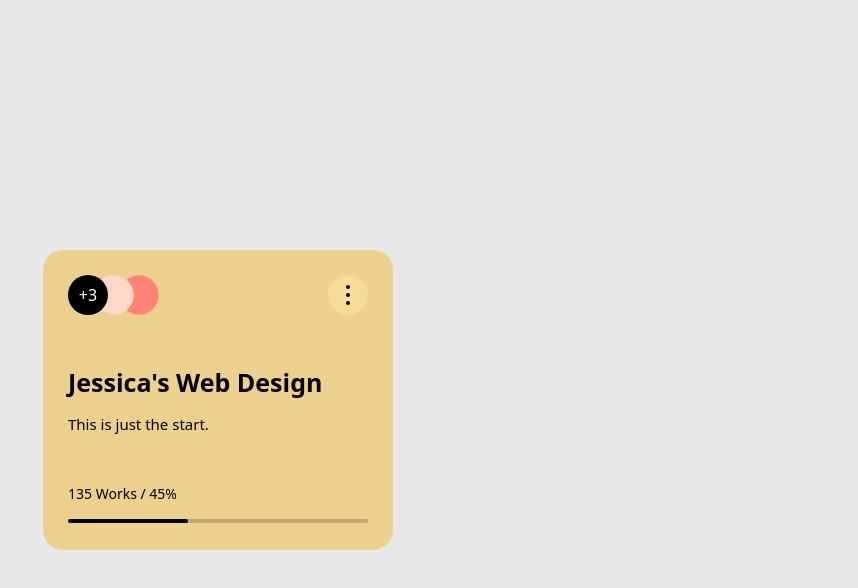
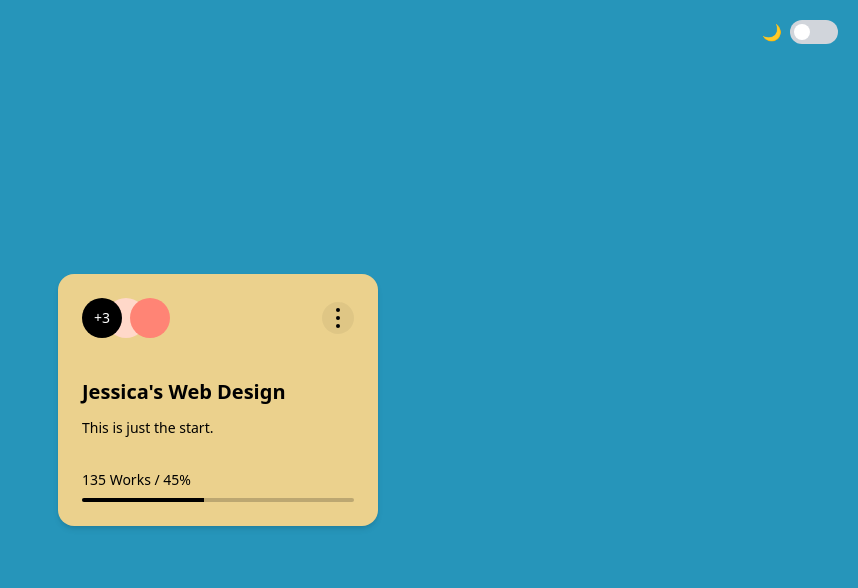
Before and after one commit to jessicabaron92-rgb/hero-page, a plain HTML site: page index.html in a window 1280 px wide. Shown: the whole page, without its empty margins (422-1280 px from the left). Drawn offline with nearby package versions, Linux system fonts and the light colour scheme.

Commit message:
Update index.html

```diff
--- a/index.html
+++ b/index.html
@@ -1,165 +1,59 @@
 <!DOCTYPE html>
-<html lang="en">
+<html lang="en" class="">
   <head>
     <meta charset="UTF-8" />
-  <meta name="viewport" content="width=device-width, initial-scale=1.0"/>
+    <meta name="viewport" content="width=device-width, initial-scale=1.0" />
     <title>Jessica's Web Design</title>
+    <script src="https://cdn.tailwindcss.com"></script>
+    <script>
+      tailwind.config = { darkMode: 'class' };
+    </script>
     <style>
-    body {
-      background: #e8e8e8;
-      display: flex;
-      justify-content: center;
-      align-items: center;
-      height: 100vh;
-      margin: 0;
-      font-family: system-ui, -apple-system, BlinkMacSystemFont, 'Segoe UI', Roboto, Oxygen, Ubuntu, Cantarell, 'Open Sans', 'Helvetica Neue', sans-serif;
-    }
-
-    .card {
-      --main-color: #000;
-      --bg-color: #EBD18D;
-      width: 300px;
-      padding: 25px;
-      background: var(--bg-color);
-      border-radius: 20px;
-    }
-
-    .card__wrapper {
-      display: flex;
-      flex-direction: row;
-      align-items: center;
-      justify-content: space-between;
-    }
-
-    .card___wrapper-acounts {
-      position: relative;
-      display: flex;
-      flex-direction: row;
-      align-items: center;
-      z-index: 1;
-      cursor: pointer;
-    }
-
-    .card___wrapper-acounts > div:nth-child(2) {
-      position: absolute;
-      left: 25px;
-      z-index: -1;
-    }
-
-    .card___wrapper-acounts > div:nth-child(3) {
-      position: absolute;
-      left: 50px;
-      z-index: -2;
-    }
-
-    .card__score {
-      display: flex;
-      justify-content: center;
-      align-items: center;
-      font-weight: 500;
-      font-size: 16px;
-      color: #fff;
-      width: 40px;
-      height: 40px;
-      border-radius: 100%;
-      background: var(--main-color);
-    }
-
-    .card__acounts {
-      width: 42px;
-      height: 42px;
-    }
-
-    .card__acounts svg {
-      width: 100%;
-      height: 100%;
-    }
-
-    .card__menu {
-      width: 40px;
-      height: 40px;
-      background: #F6DB96;
-      border-radius: 100%;
-      display: flex;
-      align-items: center;
-      justify-content: center;
-      cursor: pointer;
-    }
-
-    .card__title {
-      margin-top: 50px;
-      font-weight: 900;
-      font-size: 25px;
-      color: var(--main-color);
-    }
-
-    .card__subtitle {
-      margin-top: 15px;
-      font-weight: 400;
-      font-size: 15px;
-      color: var(--main-color);
-    }
-
-    .card__indicator {
-      margin-top: 50px;
-      font-weight: 500;
-      font-size: 14px;
-      color: var(--main-color);
-    }
-
-    .card__progress progress {
-      width: 100%;
-      height: 4px;
-      border-radius: 100px;
-    }
-
-    .card__progress progress::-webkit-progress-bar {
-      background-color: #00000030;
-      border-radius: 100px;
-    }
-
-    .card__progress progress::-webkit-progress-value {
-      background-color: var(--main-color);
-      border-radius: 100px;
-    }
+      .bg-card { background-color: #ebd18d; }
+      .dark .bg-card { background-color: #3b3b3b; }
     </style>
   </head>
-<body>
-  <div class="card">
-    <div class="card__wrapper">
-      <div class="card___wrapper-acounts">
-        <div class="card__score">+3</div>
-        <div class="card__acounts">
-          <svg xmlns="http://www.w3.org/2000/svg" viewBox="0 0 128 128">
-            <circle r="60" fill="#ffd8c9" cy="64" cx="64"/>
-          </svg>
+  <body class="bg-[#2695ba] dark:bg-[#1a1a1a] min-h-screen flex items-center justify-center transition-colors duration-300">
+    <!-- Toggle -->
+    <div class="absolute top-5 right-5 flex items-center text-white dark:text-gray-300">
+      <span class="mr-2">🌙</span>
+      <label class="relative inline-block w-12 h-6">
+        <input type="checkbox" onclick="toggleTheme()" class="opacity-0 w-0 h-0 peer" />
+        <span class="absolute inset-0 bg-gray-300 rounded-full transition peer-checked:bg-gray-600"></span>
+        <span class="absolute left-1 top-1 h-4 w-4 bg-white rounded-full transition peer-checked:translate-x-6"></span>
+      </label>
     </div>
-        <div class="card__acounts">
-          <svg xmlns="http://www.w3.org/2000/svg" viewBox="0 0 128 128">
-            <circle r="60" fill="#ff8475" cy="64" cx="64"/>
+
+    <!-- Card -->
+    <div class="bg-card p-6 rounded-2xl w-80 shadow-md text-black dark:text-white transition-colors duration-300">
+      <div class="flex justify-between items-center">
+        <div class="relative flex items-center">
+          <div class="w-10 h-10 rounded-full bg-black text-white z-10 flex items-center justify-center text-sm">+3</div>
+          <div class="w-10 h-10 rounded-full bg-[#ffd8c9] absolute left-6"></div>
+          <div class="w-10 h-10 rounded-full bg-[#ff8475] absolute left-12"></div>
+        </div>
+        <div class="w-8 h-8 rounded-full bg-black/5 dark:bg-white/10 flex items-center justify-center">
+          <svg xmlns="http://www.w3.org/2000/svg" width="4" height="20" viewBox="0 0 4 20" fill="currentColor">
+            <circle cx="2" cy="2" r="2" />
+            <circle cx="2" cy="10" r="2" />
+            <circle cx="2" cy="18" r="2" />
           </svg>
         </div>
       </div>
-      <div class="card__menu">
-        <svg xmlns="http://www.w3.org/2000/svg" width="4" viewBox="0 0 4 20" height="20" fill="none">
-          <g fill="#000">
-            <path d="m2 4c1.1 0 2-.9 2-2s-.9-2-2-2-2 .9-2 2 .9 2 2 2z"/>
-            <path d="m2 12c1.1 0 2-.9 2-2s-.9-2-2-2-2 .9-2 2 .9 2 2 2z"/>
-            <path d="m2 20c1.1 0 2-.9 2-2s-.9-2-2-2-2 .9-2 2 .9 2 2 2z"/>
-          </g>
-        </svg>
+      <h2 class="mt-10 font-extrabold text-xl">Jessica's Web Design</h2>
+      <p class="mt-3 text-sm">This is just the start.</p>
+      <div class="mt-8 text-sm font-medium">
+        135 Works / 45%
+        <div class="mt-2 h-1 bg-black/20 dark:bg-white/20 rounded-full overflow-hidden">
+          <div class="h-full bg-black dark:bg-white w-[45%]"></div>
+        </div>
       </div>
     </div>
 
-    <div class="card__title">Jessica's Web Design</div>
-    <div class="card__subtitle">This is just the start.</div>
-    <div class="card__indicator">
-      <span class="card__indicator-amount">135</span> Works /
-      <span class="card__indicator-percentage">45%</span>
-    </div>
-    <div class="card__progress">
-      <progress max="100" value="40"></progress>
-    </div>
-  </div>
+    <script>
+      function toggleTheme() {
+        document.documentElement.classList.toggle('dark');
+      }
+    </script>
   </body>
 </html>
```
Lines whose indentation alone changed are shown as unchanged.
